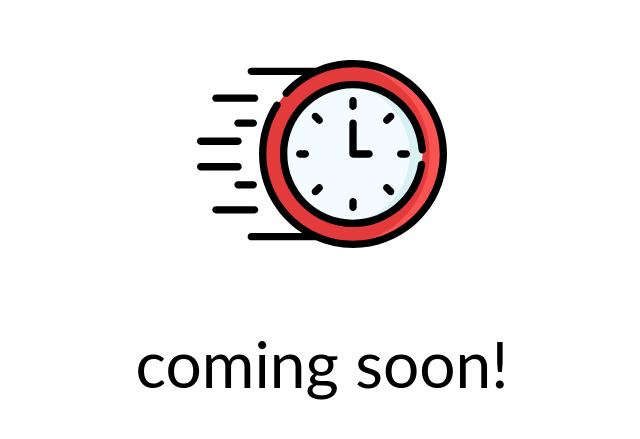
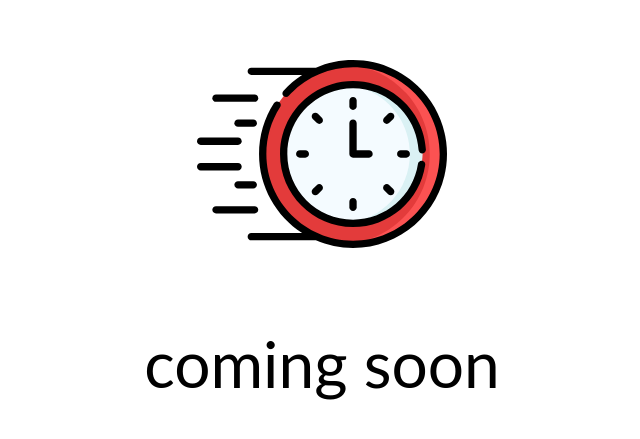
Before and after one commit to arnavshri/ArnavShrivastavaWebsite, a plain HTML site: page index.html in a window 1280 px wide. Shown: the part 163-602 px from the top of the page, without its empty margins (318-958 px from the left). Drawn offline with Linux system fonts and the light colour scheme.

Commit message:
Update index.html

```diff
--- a/index.html
+++ b/index.html
@@ -68,6 +68,6 @@
             </g>
         </g>
     </svg>
-    <h1>Coming soon!</h1>
+    <h1>Coming soon</h1>
 </body>
 </html>
```
